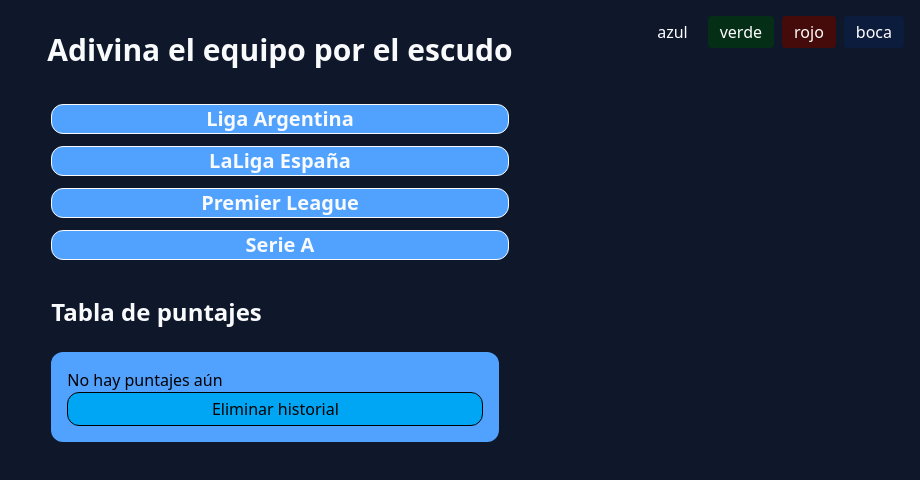
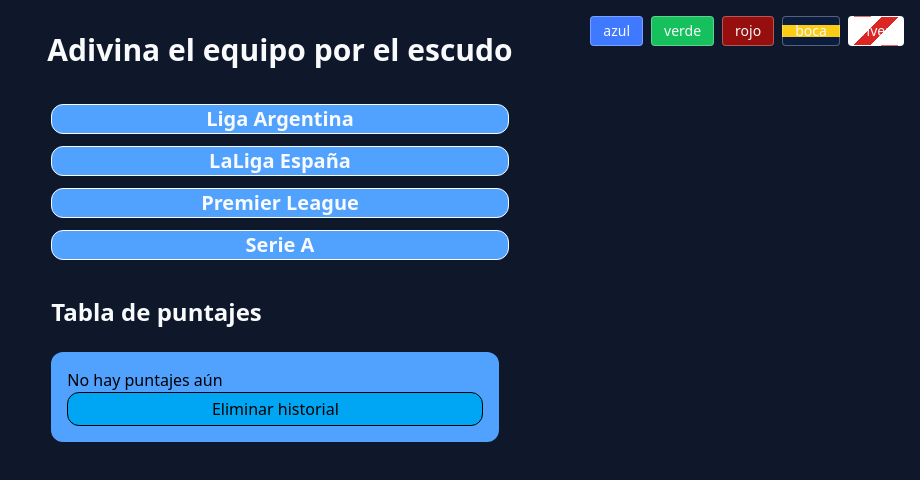
Before and after one commit to joaub/adivina-equipo, a React (Vite) app: page / in a window 1280 px wide. Shown: the top 480 px of the page, without its empty margins (360-1280 px from the left). Built offline with nearby package versions, Linux system fonts and the light colour scheme.

Commit message:
cambiando background

```diff
--- a/src/App.jsx
+++ b/src/App.jsx
@@ -210,7 +210,8 @@ function App() {
 
   return (
     <>
-      <div className="min-h-screen bg-[var(--color-bg)] text-[var(--color-text)] p-4 flex flex-col items-center">
+      <div className="min-h-screen text-[var(--color-text)] p-4 flex flex-col items-center"
+      style={{ background: "var(--color-bg)" }}>
 
         <div className="absolute top-4 right-4 z-50">
           <ThemeSelector />
--- a/src/componentes/theme.jsx
+++ b/src/componentes/theme.jsx
@@ -5,28 +5,30 @@ import { useEffect } from "react";
 const ThemeSelector = () => {
     const themes = {
         azul: {
-            bg: "#0f172a",
+            bg: "#3f79ffff",
 
             text: "#f8fafc",
 
         },
         verde: {
-            bg: "#052e16",
+            bg: "#16c05dff",
 
             text: "#ecfdf5",
 
         },
         rojo: {
-            bg: "#450a0a",
+            bg: "#960f0fff",
 
             text: "#fef2f2",
 
         },
-        boca: { // 😏 guiño futbolero
-            bg: "#0b1c3d",
-
-            text: "#facc15",
-
+        boca: {
+            bg: "linear-gradient(to bottom, #0b1c3d 0%, #0b1c3d 30%, #facc15 30%, #facc15 70%, #0b1c3d 70%, #0b1c3d 100%)",
+            text: "#f7f8faff",
+        },
+        river: {
+            bg: "linear-gradient(135deg, #ffffff 0%, #ffffff 40%, #dc2626 40%, #dc2626 60%, #ffffff 60%, #ffffff 100%)",
+            text: "#000",
         },
     };
 
@@ -53,8 +55,8 @@ const ThemeSelector = () => {
                 <button
                     key={name}
                     onClick={() => setTheme(theme)}
-                    className="px-3 py-1 rounded text-white"
-                    style={{ backgroundColor: theme.bg }}
+                    className="px-3 py-1 rounded text-sm border border-white/30"
+                    style={{ background: theme.bg }}
                 >
                     {name}
                 </button>
```
